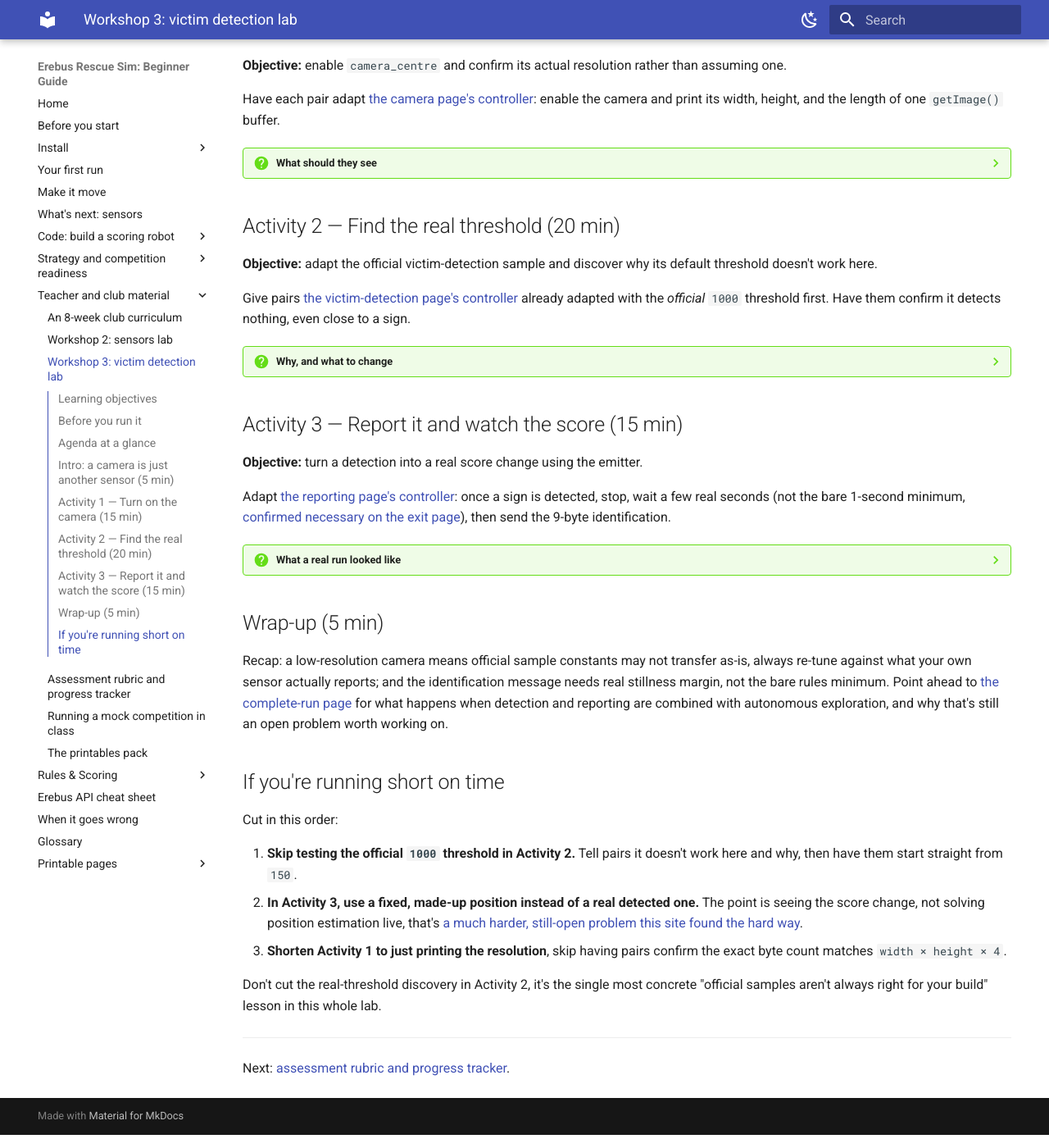
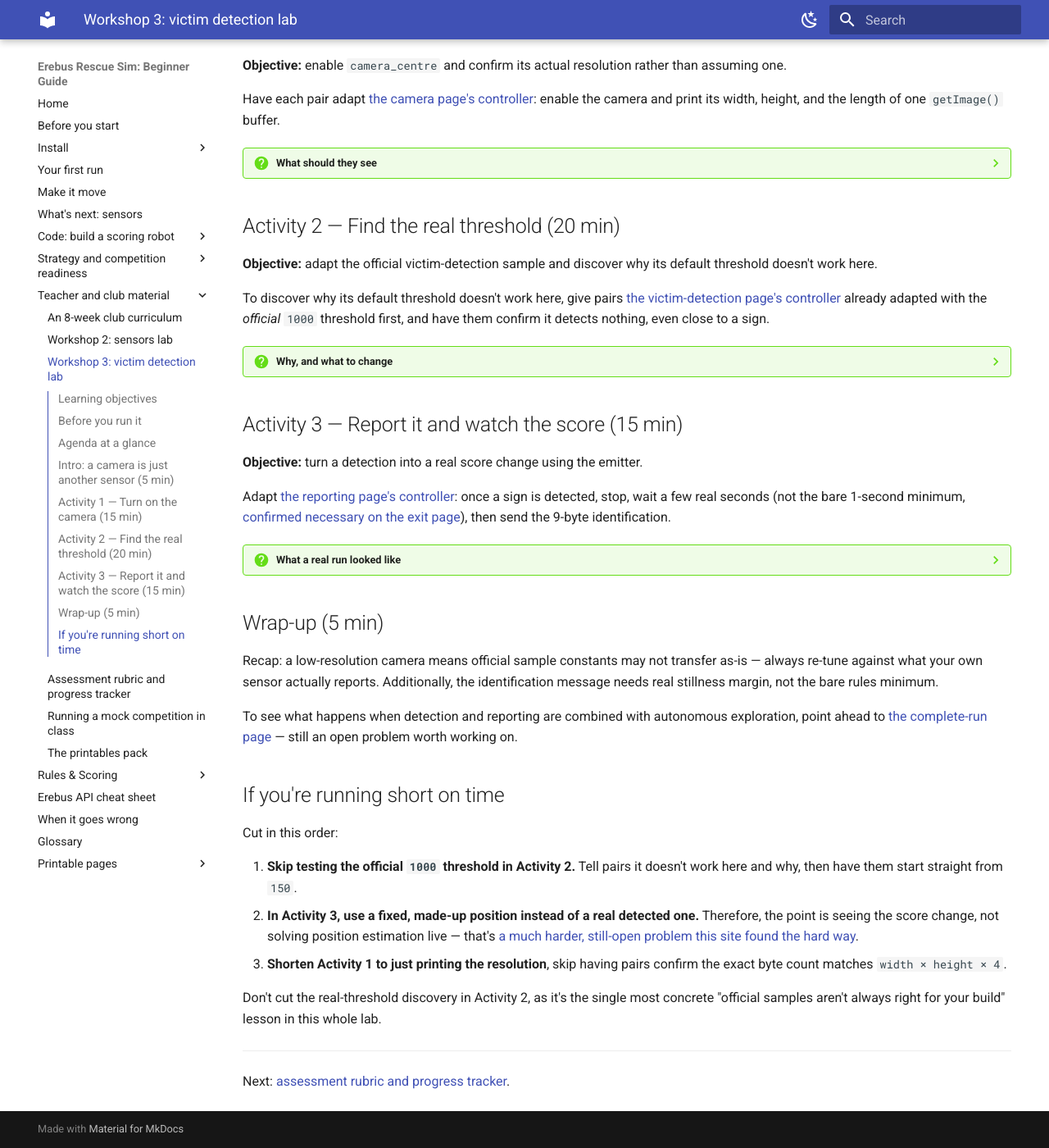
Before and after one commit to talkingj/rcja-rescue-sim-resources, an MkDocs documentation site: the page built from docs/workshop-victims.md, in a window 1280 px wide and 1400 px high, scrolled down 1552 px. Shown: the whole window at 82% size. Built offline with MkDocs 1.6.1 and Material for MkDocs 9.7.7, drawn with Linux system fonts in a browser that asks for light colours; some of the changed text lies outside the part shown.

Commit message:
style: rewrite workshop-victims.md in guide voice
Splices fixed: 3. Connectors added: 3. Purpose-first openers: 2.
Spelling: US -> AU, 0 words.
Preservation gate: pass (code blocks, numbers, links, admonitions intact).

```diff
--- a/docs/workshop-victims.md
+++ b/docs/workshop-victims.md
@@ -47,7 +47,7 @@ By the end of the session, students should be able to:
 ## Intro: a camera is just another sensor (5 min)
 
 A camera is a device like any other, `getDevice`, `enable`, then read a value, except the value is a
-big flat buffer of bytes instead of one number. The interesting part isn't the camera, it's what you
+big flat buffer of bytes instead of one number. The interesting part isn't the camera — it's what you
 do with the numbers it returns.
 
 ## Activity 1 — Turn on the camera (15 min)
@@ -58,23 +58,24 @@ Have each pair adapt [the camera page's controller](code-camera.md#step-2-write-
 enable the camera and print its width, height, and the length of one `getImage()` buffer.
 
 ??? question "What should they see"
-    [Confirmed on the camera page](code-camera.md), this robot's `camera_centre` is a small
-    **64×40** image, `10240` bytes per frame (`64 × 40 × 4`, confirming BGRA). That's much lower
-    resolution than students usually expect from "a camera", worth pausing on before Activity 2,
-    it's the reason the next activity's threshold number matters so much.
+    To explain why the next activity's threshold number matters so much, pause on the numbers first:
+    [confirmed on the camera page](code-camera.md), this robot's `camera_centre` is a small
+    **64×40** image, `10240` bytes per frame (`64 × 40 × 4`, confirming BGRA). However, that's much
+    lower resolution than students usually expect from "a camera".
 
 ## Activity 2 — Find the real threshold (20 min)
 
 **Objective:** adapt the official victim-detection sample and discover why its default threshold
 doesn't work here.
 
-Give pairs [the victim-detection page's controller](code-victim-detection.md#step-2-write-the-controller)
-already adapted with the *official* `1000` threshold first. Have them confirm it detects nothing,
-even close to a sign.
+To discover why its default threshold doesn't work here, give pairs [the victim-detection page's
+controller](code-victim-detection.md#step-2-write-the-controller) already adapted with the
+*official* `1000` threshold first, and have them confirm it detects nothing, even close to a sign.
 
 ??? question "Why, and what to change"
-    [Confirmed on that page](code-victim-detection.md#step-3-why-the-official-threshold-didnt-work-here):
-    a `1000`-pixel contour would need to cover 39% of this camera's 64×40 frame, which a sign never
+    To see why the official threshold fails on this build: [confirmed on that
+    page](code-victim-detection.md#step-3-why-the-official-threshold-didnt-work-here), a
+    `1000`-pixel contour would need to cover 39% of this camera's 64×40 frame, which a sign never
     does. Lowering the threshold to **150** is what worked reliably in this site's own trial. Have
     pairs re-test at `150` and confirm real detections appear.
 
@@ -95,11 +96,12 @@ then send the 9-byte identification.
 
 ## Wrap-up (5 min)
 
-Recap: a low-resolution camera means official sample constants may not transfer as-is, always
-re-tune against what your own sensor actually reports; and the identification message needs real
-stillness margin, not the bare rules minimum. Point ahead to [the complete-run
-page](code-complete-run.md) for what happens when detection and reporting are combined with
-autonomous exploration, and why that's still an open problem worth working on.
+Recap: a low-resolution camera means official sample constants may not transfer as-is — always
+re-tune against what your own sensor actually reports. Additionally, the identification message
+needs real stillness margin, not the bare rules minimum.
+
+To see what happens when detection and reporting are combined with autonomous exploration, point
+ahead to [the complete-run page](code-complete-run.md) — still an open problem worth working on.
 
 ## If you're running short on time
 
@@ -107,13 +109,13 @@ Cut in this order:
 
 1. **Skip testing the official `1000` threshold in Activity 2.** Tell pairs it doesn't work here
    and why, then have them start straight from `150`.
-2. **In Activity 3, use a fixed, made-up position instead of a real detected one.** The point is
-   seeing the score change, not solving position estimation live, that's [a much harder, still-open
-   problem this site found the hard way](code-complete-run.md).
+2. **In Activity 3, use a fixed, made-up position instead of a real detected one.** Therefore, the
+   point is seeing the score change, not solving position estimation live — that's [a much harder,
+   still-open problem this site found the hard way](code-complete-run.md).
 3. **Shorten Activity 1 to just printing the resolution**, skip having pairs confirm the exact byte
    count matches `width × height × 4`.
 
-Don't cut the real-threshold discovery in Activity 2, it's the single most concrete "official
+Don't cut the real-threshold discovery in Activity 2, as it's the single most concrete "official
 samples aren't always right for your build" lesson in this whole lab.
 
 ---
```
